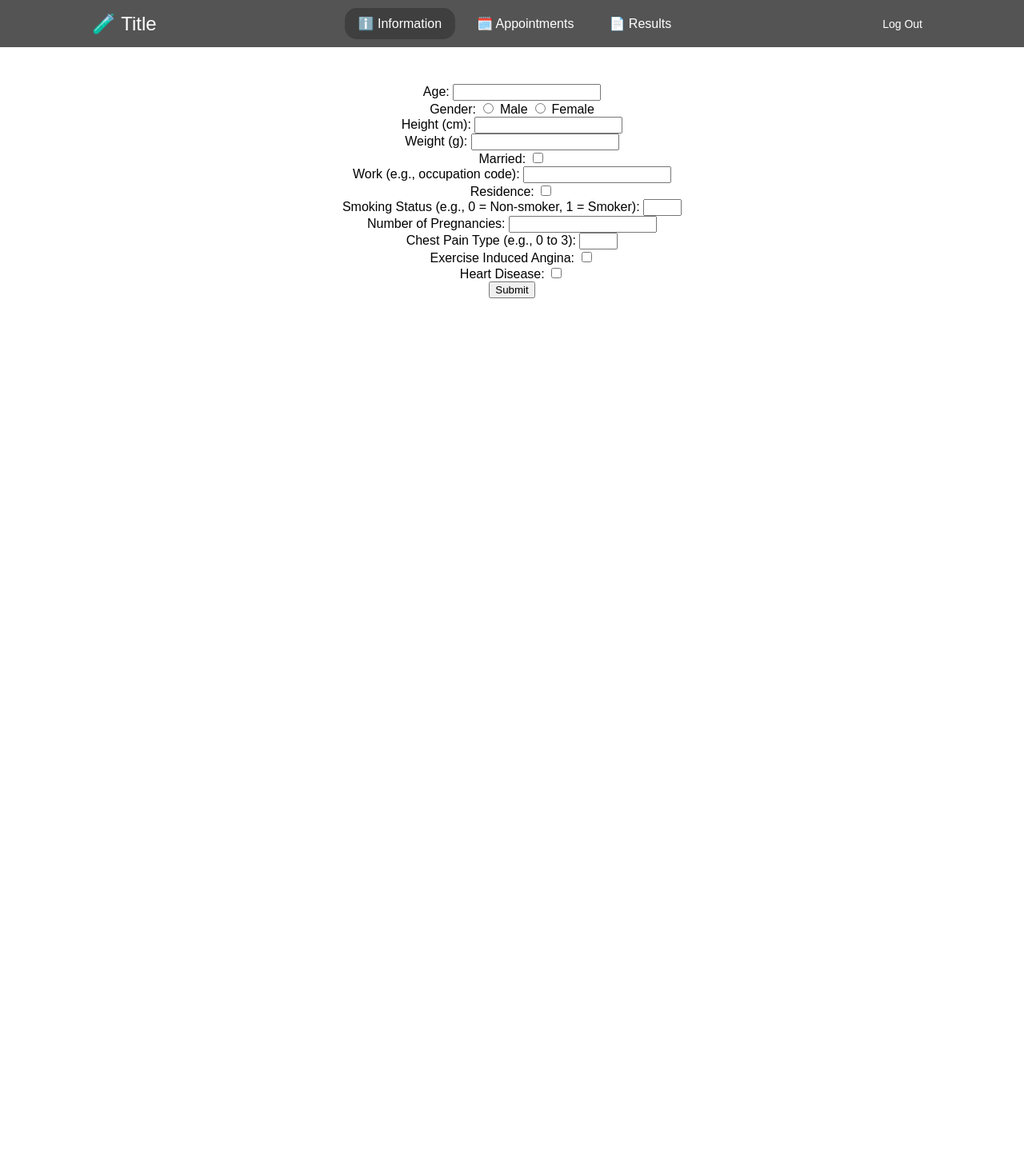
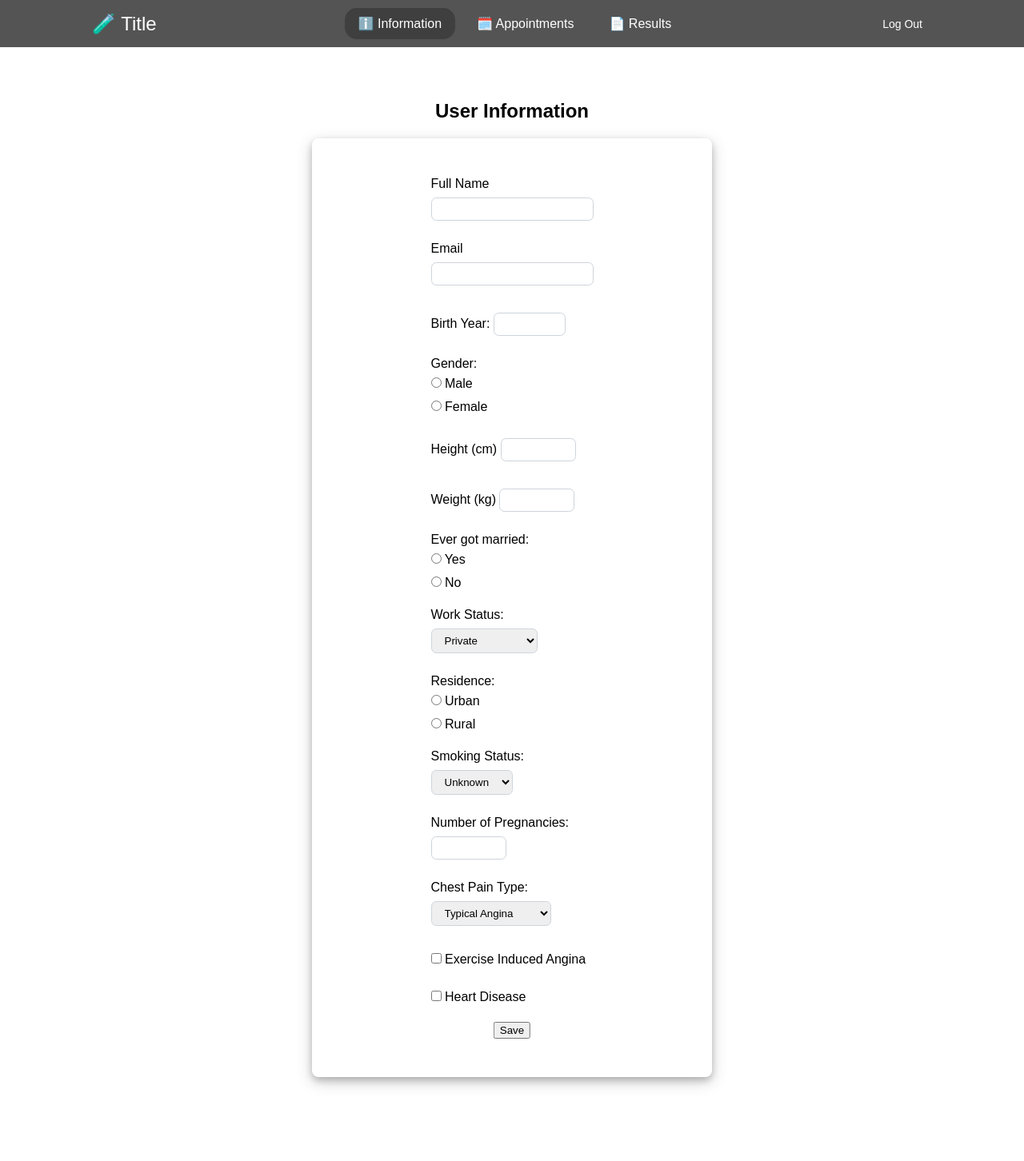
Before and after one commit to Om4r37/medlabAi, a Flask app: page / in a window 1280 px wide. Shown: the whole page at 80% size. Before the commit the page ends 373 px from the top, so only its background shows below. Run offline with Flask 3, Linux system fonts and the light colour scheme; the visitor is signed in with stand-in values (Sample User, id 1); some libraries are stand-ins or nearby versions.

Commit message:
add routs and fix styling (#4)

```diff
--- a/src/app.py
+++ b/src/app.py
@@ -28,7 +28,19 @@ def after_request(response):
 @app.route("/")
 @login_required
 def index():
-    return render_template("index.html", username=session["user_name"])
+    return render_template("index.html")
+
+
+@app.route("/appointments")
+@login_required
+def appointments():
+    return render_template("appointments.html")
+
+
+@app.route("/results")
+@login_required
+def appointments():
+    return render_template("results.html")
 
 
 @app.route("/register", methods=["GET", "POST"])
--- a/src/schema.sql
+++ b/src/schema.sql
@@ -9,11 +9,11 @@ CREATE TABLE users (
     hight_cm INTEGER,
     weight_g INTEGER,
     married boolean,
-    work INTEGER,
-    residence boolean,
-    smoke INTEGER,
+    work INTEGER, -- stroke (private, self-employed, gov, children, never worked)
+    residence boolean, -- urban or rural
+    smoke INTEGER, -- 0: unknown, 1: never, 2: former, 3: current
     pregnancies INTEGER,
-    cp INTEGER,
+    cp INTEGER, -- 1: typical angina, 2: atypical angina, 3: non-anginal pain, 4: asymptomatic
     exng boolean,
     heart_disease boolean
 );
--- /dev/null
+++ b/src/static/form.css
@@ -0,0 +1,26 @@
+form {
+    background-color: #fff;
+    overflow: hidden;
+    margin-left: auto;
+    margin-right: auto;
+    padding: 3rem 0;
+    width: 50%;
+    max-width: 500px;
+    min-width: 285px;
+    border-radius: 0.5rem;
+    box-shadow: 0 4px 8px 0 rgba(0, 0, 0, 0.2), 0 6px 20px 0 rgba(0, 0, 0, 0.19);
+}
+.form-control {
+    padding: .375rem .75rem;
+    transition: border-color .15s ease-in-out,box-shadow .15s ease-in-out;
+    border-radius: .4rem;
+    border: 1px solid #ced4da;
+}
+form div {
+    width: fit-content;
+    margin: auto;
+    text-align: left;
+}
+form div *{
+    margin: 8px 0;
+}
--- a/src/static/login.css
+++ b/src/static/login.css
@@ -1,4 +1,4 @@
-.form {
+form {
     background-color: #fff;
     display: flex;
     flex-direction: column;
@@ -55,6 +55,7 @@
     max-width: 300px;
     border-radius: 0.5rem;
     text-transform: uppercase;
+    margin-top: 1rem;
 }
 
 .signup-link {
@@ -66,4 +67,5 @@
 
 .signup-link a {
     text-decoration: underline;
+    color: #406abd;
 }
--- a/src/static/styles.css
+++ b/src/static/styles.css
@@ -4,8 +4,12 @@ body {
     padding: 20px 0;
 }
 main {
-    padding: 85px 30px;
+    padding: 85px 20px;
     text-align: center;
+}
+a {
+    text-decoration: none;
+    color: white;
 }
 .alert-primary {
     display: flex;
@@ -147,6 +151,7 @@ main {
         bottom: 2%;
         padding: 5px 0;
         border-radius: 20px;
+        z-index: 9;
     }
     .tab-bar .navbar-tab {
         font-size: 13px;
--- a/src/templates/index.html
+++ b/src/templates/index.html
@@ -1,57 +1,84 @@
 {% extends "layout.html" %}
 
 {% block title %}
-    Home
+Information
 {% endblock %}
 
 {% set tab = 0 %}
 
 {% block main %}
-    <!-- hi {{ username }} -->
-    <form action="/submit_user_info" method="post">
-        <!-- Hidden field to carry the username and password if needed -->
-        <input type="hidden" name="username" value="USERNAME">
-        <input type="hidden" name="password" value="PASSWORD">
-
-        <label for="age">Age:</label>
-        <input type="number" id="age" name="age" min="0" required><br>
-
-        <label for="gender">Gender:</label>
-        <input type="radio" id="male" name="gender" value="1">
-        <label for="male">Male</label>
-        <input type="radio" id="female" name="gender" value="0">
-        <label for="female">Female</label><br>
-
-        <label for="height_cm">Height (cm):</label>
-        <input type="number" id="height_cm" name="height_cm" min="0"><br>
-
-        <label for="weight_g">Weight (g):</label>
-        <input type="number" id="weight_g" name="weight_g" min="0"><br>
-
-        <label for="married">Married:</label>
-        <input type="checkbox" id="married" name="married" value="1"><br>
-
-        <label for="work">Work (e.g., occupation code):</label>
-        <input type="number" id="work" name="work" min="0"><br>
-
-        <label for="residence">Residence:</label>
-        <input type="checkbox" id="residence" name="residence" value="1"><br>
-
-        <label for="smoke">Smoking Status (e.g., 0 = Non-smoker, 1 = Smoker):</label>
-        <input type="number" id="smoke" name="smoke" min="0" max="1"><br>
-
-        <label for="pregnancies">Number of Pregnancies:</label>
-        <input type="number" id="pregnancies" name="pregnancies" min="0"><br>
-
-        <label for="cp">Chest Pain Type (e.g., 0 to 3):</label>
-        <input type="number" id="cp" name="cp" min="0" max="3"><br>
-
-        <label for="exng">Exercise Induced Angina:</label>
-        <input type="checkbox" id="exng" name="exng" value="1"><br>
-
-        <label for="heart_disease">Heart Disease:</label>
-        <input type="checkbox" id="heart_disease" name="heart_disease" value="1"><br>
-
-        <input type="submit" value="Submit">
+<link rel="stylesheet" href="/static/form.css">
+<h2>User Information</h1>
+    <form action="/" method="post">
+        <div>
+            <label for="full_name">Full Name</label><br>
+            <input type="text" id="full_name" name="full_name" class="form-control">
+            <br><br>
+            <label for="email">Email</label><br>
+            <input type="email" id="email" name="email" class="form-control">
+            <br><br>
+            <label for="birth_year">Birth Year: </label>
+            <input type="number" id="birth_year" name="birth_year" min="1900" max="2024" class="form-control">
+            <br><br>
+            <label>Gender:</label><br>
+            <input type="radio" id="male" name="gender" value="1">
+            <label for="male">Male</label><br>
+            <input type="radio" id="female" name="gender" value="0">
+            <label for="female">Female</label>
+            <br><br>
+            <label for="height_cm">Height (cm)</label>
+            <input type="number" id="height" name="height" min="0" class="form-control" style="width: 68px;">
+            <br><br>
+            <label for="weight">Weight (kg)</label>
+            <input type="number" id="weight" name="weight" min="0" class="form-control" style="width: 68px;">
+            <br><br>
+            <label>Ever got married:</label><br>
+            <input type="radio" id="married_yes" name="married" value="1">
+            <label for="married_yes">Yes</label><br>
+            <input type="radio" id="married_no" name="married" value="0">
+            <label for="married_no">No</label>
+            <br><br>
+            <label for="work">Work Status:</label><br>
+            <select id="work" name="work" class="form-control">
+                <option value="0">Private</option>
+                <option value="1">Self-Employed</option>
+                <option value="2">Government</option>
+                <option value="3">Children</option>
+                <option value="4">Never Worked</option>
+            </select>
+            <br><br>
+            <label>Residence:</label><br>
+            <input type="radio" id="urban" name="residence" value="1">
+            <label for="urban">Urban</label><br>
+            <input type="radio" id="rural" name="residence" value="0">
+            <label for="rural">Rural</label>
+            <br><br>
+            <label for="smoke">Smoking Status:</label><br>
+            <select id="smoke" name="smoke" class="form-control">
+                <option value="0">Unknown</option>
+                <option value="1">Never</option>
+                <option value="2">Former</option>
+                <option value="3">Current</option>
+            </select>
+            <br><br>
+            <label for="pregnancies">Number of Pregnancies:</label><br>
+            <input type="number" id="pregnancies" name="pregnancies" min="0" class="form-control" style="width: 68px;">
+            <br><br>
+            <label>Chest Pain Type:</label><br>
+            <select id="cp" name="cp" class="form-control">
+                <option value="1">Typical Angina</option>
+                <option value="2">Atypical Angina</option>
+                <option value="3">Non-Anginal Pain</option>
+                <option value="4">Asymptomatic</option>
+            </select>
+            <br><br>
+            <input type="checkbox" id="exng" name="exng" value="1">
+            <label for="exng">Exercise Induced Angina</label>
+            <br><br>
+            <input type="checkbox" id="heart_disease" name="heart_disease" value="1">
+            <label for="heart_disease">Heart Disease</label>
+            <br><br>
+            <input type="submit" value="Save" style="margin: 0 50%; translate: -50% 0;">
+        </div>
     </form>
-{% endblock %}
+    {% endblock %}
--- a/src/templates/layout.html
+++ b/src/templates/layout.html
@@ -12,9 +12,9 @@
         <div class="navbar-logo">🧪 Title</div>
         {% if session["user_id"] %}
             <ul class="navbar-tabs">
-                <li class="navbar-tab">ℹ️ Information</li>
-                <li class="navbar-tab">🗓️ Appointments</li>
-                <li class="navbar-tab">📄 Results</li>
+                <a class="navbar-tab" href="/">ℹ️ Information</a>
+                <a class="navbar-tab" href="/appointments">🗓️ Appointments</a>
+                <a class="navbar-tab" href="/results">📄 Results</a>
             </ul>
             <a class="logout" href="/logout">Log Out</a>
         {% endif %}
@@ -22,9 +22,9 @@
     {% if session["user_id"] %}
         <div class="center">
             <div class="tab-bar">
-                <div class="navbar-tab"><span>ℹ️</span>Information</div>
-                <div class="navbar-tab"><span>🗓️</span>Appointments</div>
-                <div class="navbar-tab"><span>📄</span>Results</div>
+                <a class="navbar-tab" href="/"><span>ℹ️</span>Information</a>
+                <a class="navbar-tab" href="/appointments"><span>🗓️</span>Appointments</a>
+                <a class="navbar-tab" href="/results"><span>📄</span>Results</a>
             </div>
         </div>
     {% endif %}
--- a/src/templates/login.html
+++ b/src/templates/login.html
@@ -6,7 +6,7 @@
 
 {% block main %}
     <link href="/static/login.css" rel="stylesheet">
-    <form class="form" action="/login" method="post">
+    <form action="/login" method="post">
         <p class="form-title">Sign in to your account</p>
         <input autocomplete="off" autofocus name="username" placeholder="Enter username" type="text">
         <input name="password" placeholder="Enter password" type="password">
--- a/src/templates/register.html
+++ b/src/templates/register.html
@@ -6,7 +6,7 @@
 
 {% block main %}
     <link href="/static/login.css" rel="stylesheet">
-    <form class="form" action="/register" method="post">
+    <form action="/register" method="post">
         <p class="form-title">Create a new account</p>
         <input autocomplete="off" autofocus name="username" placeholder="Enter username" type="text">
         <input name="password" placeholder="Enter password" type="password">
```
Also changed, not shown: resources/features.md (+0 -15 lines), src/templates/appointments.html (added, +11 -0 lines), src/templates/results.html (added, +11 -0 lines). Lines whose indentation alone changed are shown as unchanged.
